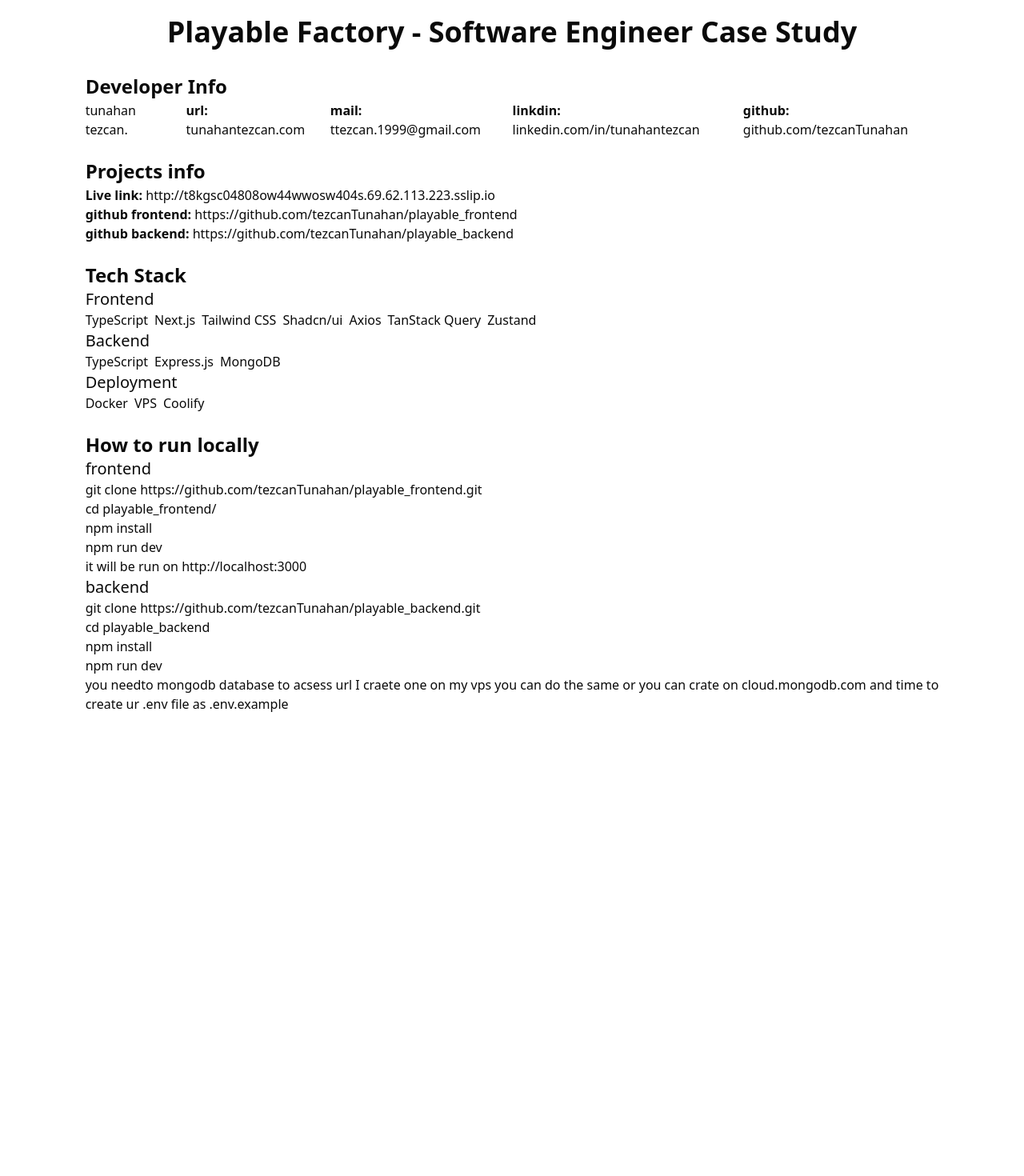
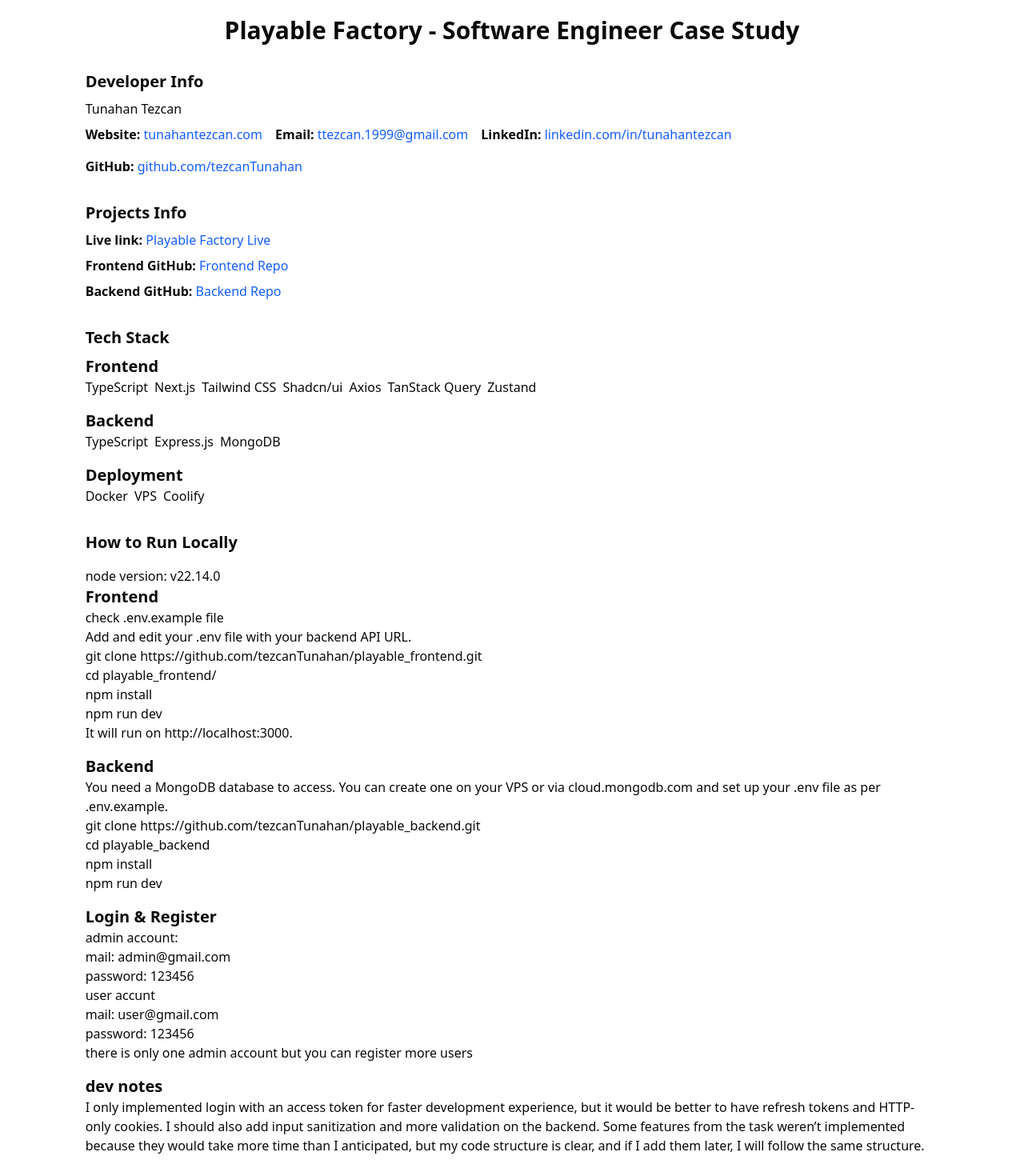
Before and after one commit to tezcanTunahan/playable_frontend, a Next.js app: page / in a window 1280 px wide. Shown: the part 60-1530 px from the top of the page at 80% size. Before the commit the page ends 952 px from the top, so only its background shows below. Built offline with nearby package versions, Linux system fonts and the light colour scheme.

Commit message:
chore update readme

```diff
--- a/src/app/page.tsx
+++ b/src/app/page.tsx
@@ -1,25 +1,24 @@
 import LandingNavbar from "@/components/landingNavbar";
 import Link from "next/link";
 
-export default function Page() {
 const devLinks = [
   {
-      label: "url",
+    label: "Website",
     href: "https://tunahantezcan.com",
     text: "tunahantezcan.com",
   },
   {
-      label: "mail",
+    label: "Email",
     href: "mailto:ttezcan.1999@gmail.com",
     text: "ttezcan.1999@gmail.com",
   },
   {
-      label: "linkdin",
+    label: "LinkedIn",
     href: "https://www.linkedin.com/in/tunahantezcan/",
     text: "linkedin.com/in/tunahantezcan",
   },
   {
-      label: "github",
+    label: "GitHub",
     href: "https://github.com/tezcanTunahan",
     text: "github.com/tezcanTunahan",
   },
@@ -29,59 +28,72 @@
   {
     label: "Live link",
     href: "http://t8kgsc04808ow44wwosw404s.69.62.113.223.sslip.io/",
-      text: "http://t8kgsc04808ow44wwosw404s.69.62.113.223.sslip.io",
+    text: "Playable Factory Live",
   },
   {
-      label: "github frontend",
+    label: "Frontend GitHub",
     href: "https://github.com/tezcanTunahan/playable_frontend",
-      text: "https://github.com/tezcanTunahan/playable_frontend",
+    text: "Frontend Repo",
   },
   {
-      label: "github backend",
+    label: "Backend GitHub",
     href: "https://github.com/tezcanTunahan/playable_backend",
-      text: "https://github.com/tezcanTunahan/playable_backend",
+    text: "Backend Repo",
   },
 ];
 
-  const renderLink = (href: string, text: string) => (
-    <Link href={href} target="_blank" rel="noopener noreferrer">
+const ExternalLink = ({ href, text }: { href: string; text: string }) => (
+  <Link
+    href={href}
+    target="_blank"
+    rel="noopener noreferrer"
+    className="text-blue-600 hover:underline"
+  >
     {text}
   </Link>
 );
 
+export default function Page() {
   return (
     <div>
       <LandingNavbar />
 
       <main className="mt-20 w-10/12 mx-auto">
-        <h1 className="mb-8 text-center">
+        <h1 className="mb-8 text-center text-3xl font-bold">
           Playable Factory - Software Engineer Case Study
         </h1>
 
-        <h3 className="mb-0.5">Developer Info</h3>
-        <div className="flex flex-row gap-4 mb-6">
-          <p>tunahan tezcan.</p>
+        <section className="mb-8">
+          <h3 className="mb-2 text-xl font-semibold">Developer Info</h3>
+          <p className="mb-2">Tunahan Tezcan</p>
+          <div className="flex flex-col sm:flex-row sm:flex-wrap gap-4">
             {devLinks.map((item) => (
               <p key={item.label}>
-              <b>{item.label}: </b>
-              {renderLink(item.href, item.text)}
+                <strong>{item.label}: </strong>
+                <ExternalLink href={item.href} text={item.text} />
               </p>
             ))}
           </div>
+        </section>
 
-        <h3 className="mb-0.5">Projects info</h3>
-        <div className="mb-6">
+        <section className="mb-8">
+          <h3 className="mb-2 text-xl font-semibold">Projects Info</h3>
+          <div className="flex flex-col gap-2">
             {projectLinks.map((item) => (
               <p key={item.label}>
-              <b>{item.label}: </b>
-              {renderLink(item.href, item.text)}
+                <strong>{item.label}: </strong>
+                <ExternalLink href={item.href} text={item.text} />
               </p>
             ))}
           </div>
-        <h3>Tech Stack</h3>
+        </section>
 
-        <h4>Frontend</h4>
-        <ul className="flex gap-2">
+        <section className="mb-8">
+          <h3 className="mb-2 text-xl font-semibold">Tech Stack</h3>
+
+          <div className="mb-4">
+            <h4 className="font-semibold">Frontend</h4>
+            <ul className="flex flex-wrap gap-2">
               <li>TypeScript</li>
               <li>Next.js</li>
               <li>Tailwind CSS</li>
@@ -90,44 +102,85 @@
               <li>TanStack Query</li>
               <li>Zustand</li>
             </ul>
+          </div>
 
-        <h4>Backend</h4>
-        <ul className="flex gap-2">
+          <div className="mb-4">
+            <h4 className="font-semibold">Backend</h4>
+            <ul className="flex flex-wrap gap-2">
               <li>TypeScript</li>
               <li>Express.js</li>
               <li>MongoDB</li>
             </ul>
+          </div>
 
-        <h4>Deployment</h4>
-        <ul className="flex gap-2 mb-6">
+          <div className="mb-6">
+            <h4 className="font-semibold">Deployment</h4>
+            <ul className="flex flex-wrap gap-2">
               <li>Docker</li>
               <li>VPS</li>
               <li>Coolify</li>
             </ul>
+          </div>
+        </section>
 
-        <div>
-          <h3>How to run locally </h3>
-          <h4>frontend</h4>
-          <p>
-            git clone https://github.com/tezcanTunahan/playable_frontend.git
-            <br />
-            cd playable_frontend/ <br />
-            npm install <br />
-            npm run dev <br />
-            it will be run on http://localhost:3000
+        <section className="mb-8">
+          <h3 className="text-xl font-semibold mb-4">How to Run Locally</h3>
+
+          <p>node version: v22.14.0</p>
+          <article className="mb-4">
+            <h4 className="font-semibold">Frontend</h4>
+            <p className="whitespace-pre-line">
+              check .env.example file
+              {"\n"} Add and edit your .env file with your backend API URL.
+              {"\n"}git clone
+              https://github.com/tezcanTunahan/playable_frontend.git
+              {"\n"}cd playable_frontend/
+              {"\n"}npm install
+              {"\n"}npm run dev
+              {"\n"}It will run on http://localhost:3000.
             </p>
-          <h4>backend</h4>
-          <p>
+          </article>
+
+          <article className="mb-4">
+            <h4 className="font-semibold">Backend</h4>
+            <p className="whitespace-pre-line">
+              You need a MongoDB database to access. You can create one on your
+              VPS or via cloud.mongodb.com and set up your .env file as per
+              .env.example.{"\n"}
               git clone https://github.com/tezcanTunahan/playable_backend.git
-            <br />
-            cd playable_backend <br />
-            npm install <br />
-            npm run dev <br />
-            you needto mongodb database to acsess url I craete one on my vps you
-            can do the same or you can crate on cloud.mongodb.com and time to
-            create ur .env file as .env.example
+              {"\n"}cd playable_backend
+              {"\n"}npm install
+              {"\n"}npm run dev
             </p>
-        </div>
+          </article>
+
+          <article className="mb-4">
+            <h4 className="font-semibold">Login & Register</h4>
+            <p className="whitespace-pre-line">
+              admin account:
+              {"\n"} mail: admin@gmail.com
+              {"\n"} password: 123456
+              {"\n"} user accunt
+              {"\n"} mail: user@gmail.com
+              {"\n"} password: 123456
+              {"\n"} there is only one admin account but you can register more
+              users
+            </p>
+          </article>
+
+          <article>
+            <h4 className="font-semibold">dev notes</h4>
+            <p className="whitespace-pre-line">
+              I only implemented login with an access token for faster
+              development experience, but it would be better to have refresh
+              tokens and HTTP-only cookies. I should also add input sanitization
+              and more validation on the backend. Some features from the task
+              weren’t implemented because they would take more time than I
+              anticipated, but my code structure is clear, and if I add them
+              later, I will follow the same structure.
+            </p>
+          </article>
+        </section>
       </main>
     </div>
   );
```
Also changed, not shown: 2 other files (tests, documents, lock files or other folders). Lines whose indentation alone changed are shown as unchanged.
